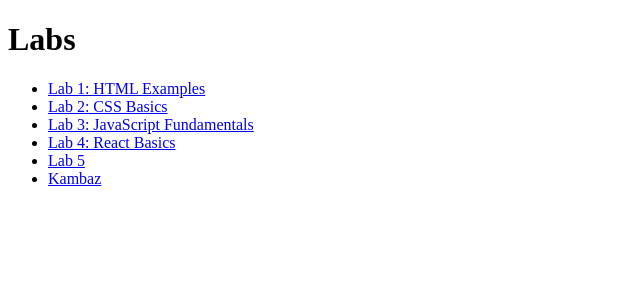
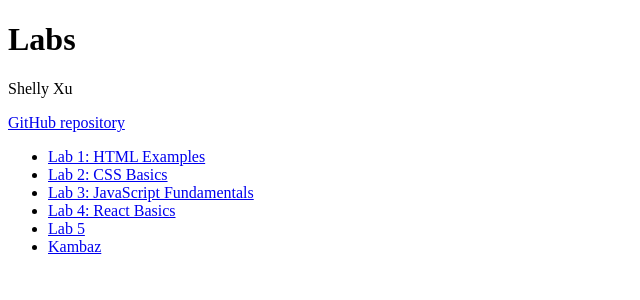
Before and after one commit to shellyxu111/webdev-client, a Next.js app: page /labs in a window 1280 px wide. Shown: the top 300 px of the page, without its empty margins (0-640 px from the left). Built offline with nearby package versions, Linux system fonts and the light colour scheme.

Commit message:
Add Canvas name and GitHub link to Labs delivery page

```diff
--- a/app/labs/page.tsx
+++ b/app/labs/page.tsx
@@ -4,6 +4,12 @@ export default function Labs() {
   return (
     <div id="wd-labs">
       <h1>Labs</h1>
+      <p>Shelly Xu</p>
+      <p>
+        <a id="wd-github" href="https://github.com/shellyxu111/webdev-client">
+          GitHub repository
+        </a>
+      </p>
       <ul>
         <li>
           <Link href="/labs/lab1">Lab 1: HTML Examples</Link>
```
